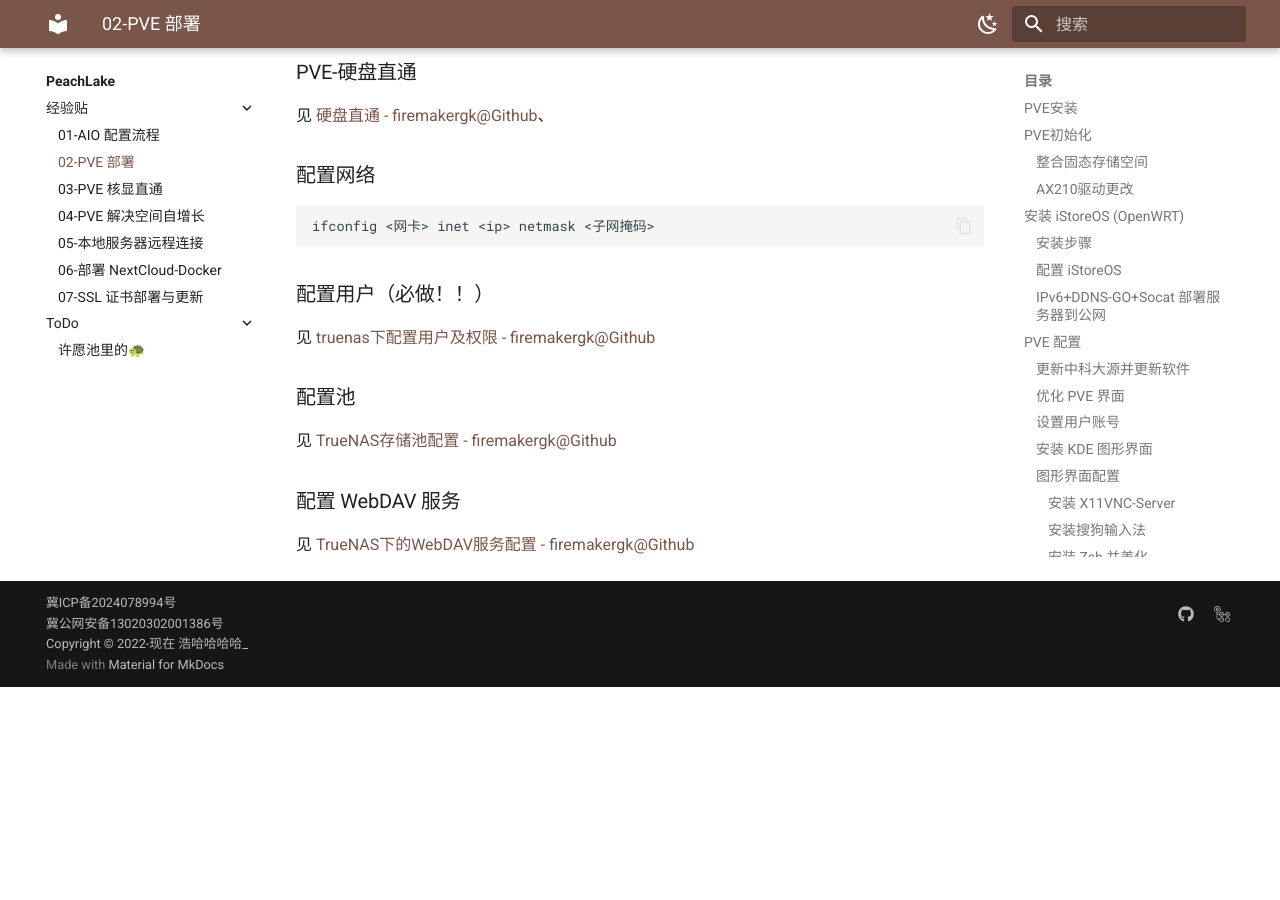
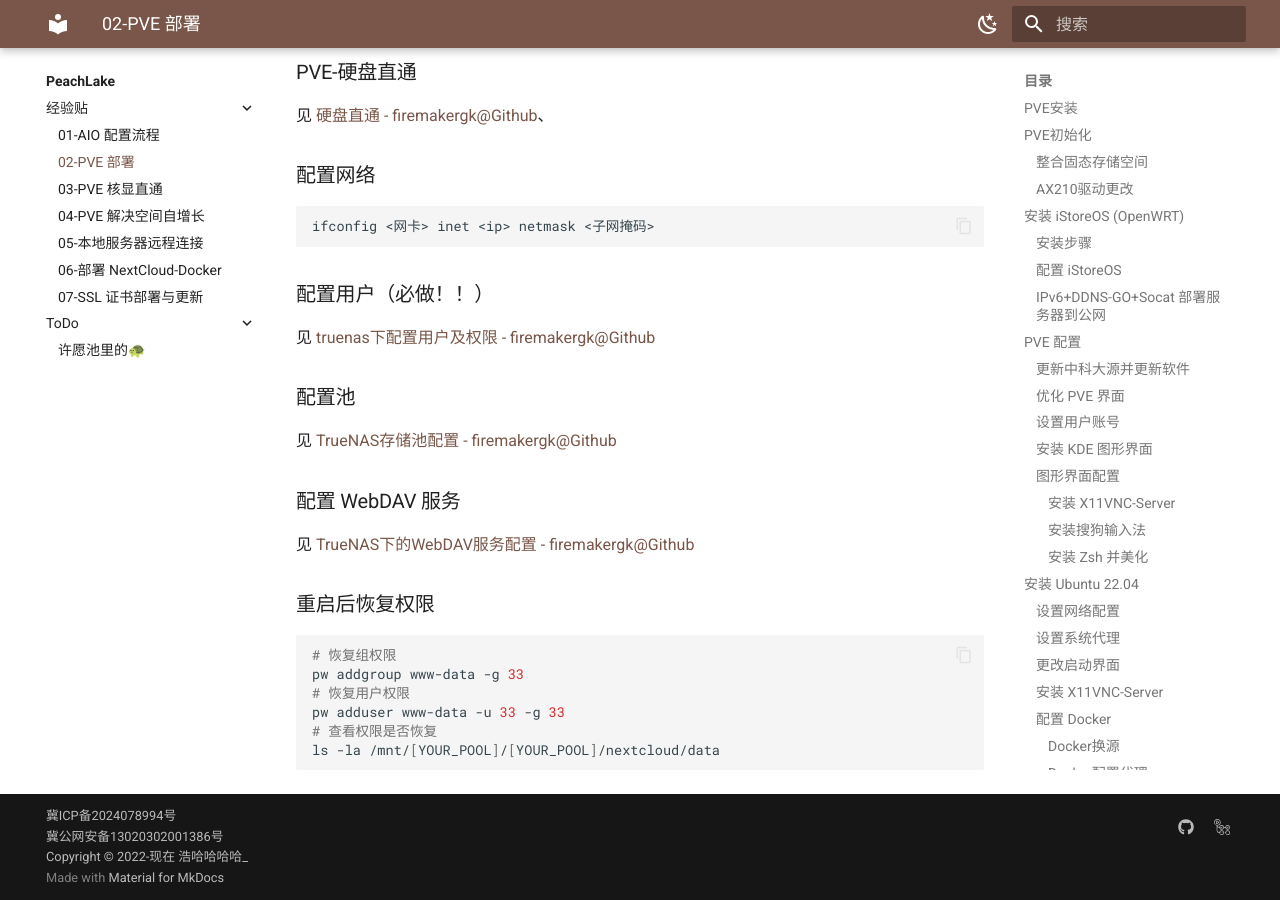
Before and after one commit to Haohahahaha/PeachBlossom-Lake, an MkDocs documentation site: the page built from docs/Server/02-PVE_deploy.md, in a window 1280 px wide and 900 px high, scrolled down 7154 px. Built offline with MkDocs 1.6.1 and Material for MkDocs 9.7.7, drawn with Linux system fonts in a browser that asks for light colours; before the commit the page ends 7841 px from its top, so only the background shows below that.

Commit message:
2026-05-02_14:30:00 update

````diff
--- a/docs/Server/02-PVE_deploy.md
+++ b/docs/Server/02-PVE_deploy.md
@@ -348,3 +348,14 @@ ifconfig <网卡> inet <ip> netmask <子网掩码>
 ### 配置 WebDAV 服务
 
 见 [TrueNAS下的WebDAV服务配置 - firemakergk@Github](https://github.com/firemakergk/aquar-build-helper/blob/master/details/TrueNAS%E4%B8%8B%E7%9A%84WebDAV%E6%9C%8D%E5%8A%A1%E9%85%8D%E7%BD%AE.md)
+
+### 重启后恢复权限
+
+```bash
+# 恢复组权限
+pw addgroup www-data -g 33
+# 恢复用户权限
+pw adduser www-data -u 33 -g 33
+# 查看权限是否恢复
+ls -la /mnt/[YOUR_POOL]/[YOUR_POOL]/nextcloud/data
+```
--- a/mkdocs.yml
+++ b/mkdocs.yml
@@ -47,7 +47,7 @@ nav:
       - 01-AIO 配置流程: Server/01-AIO_Server.md
       - 02-PVE 部署: Server/02-PVE_deploy.md
       - 03-PVE 核显直通: Server/03-CoreGPU_Passthrough.md
-      - 04-PVE 解决空间自增长: Server/PVE_Disk.md
+      - 04-PVE 解决空间自增长: Server/04-PVE_Disk.md
       - 05-本地服务器远程连接: Server/05-SSH_Remote_Local.md
       - 06-部署 NextCloud-Docker: Server/06-nextcloud_docker.md
       - 07-SSL 证书部署与更新: Server/07-ssl_update.md
````
